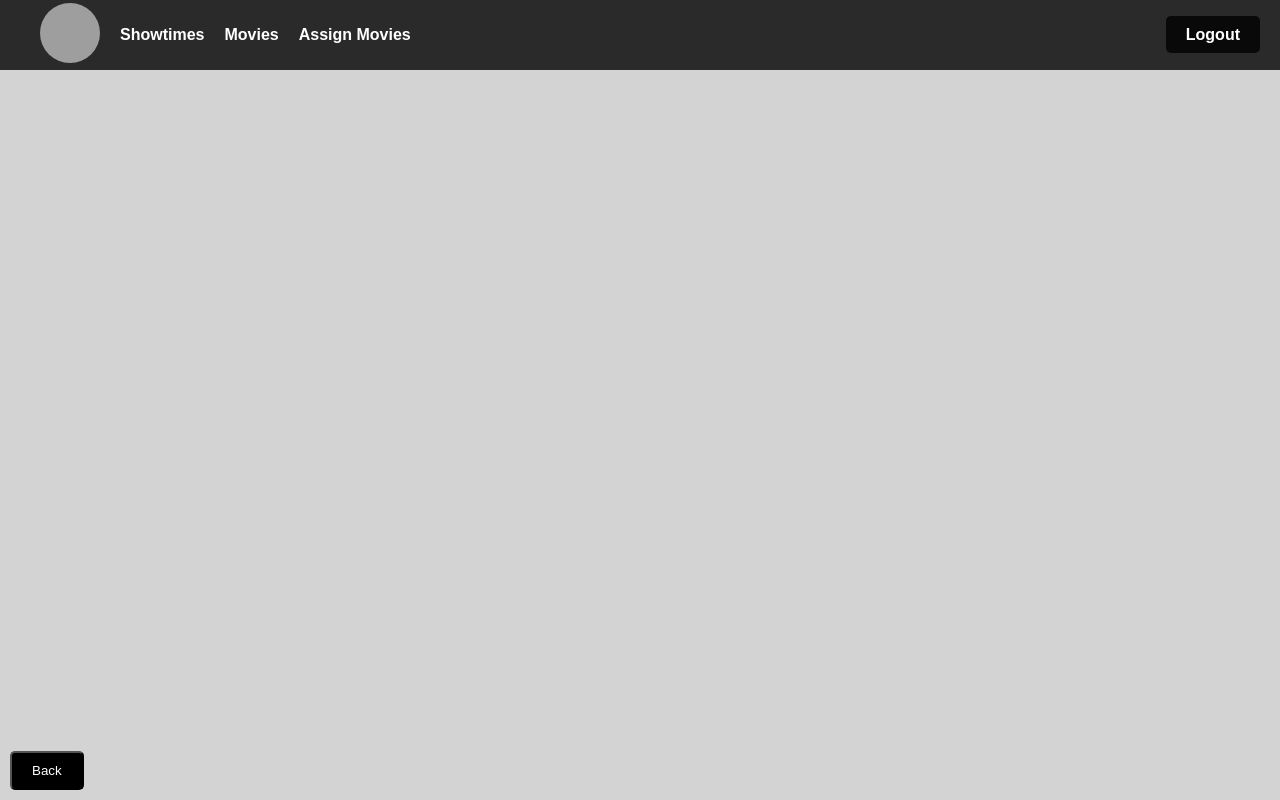
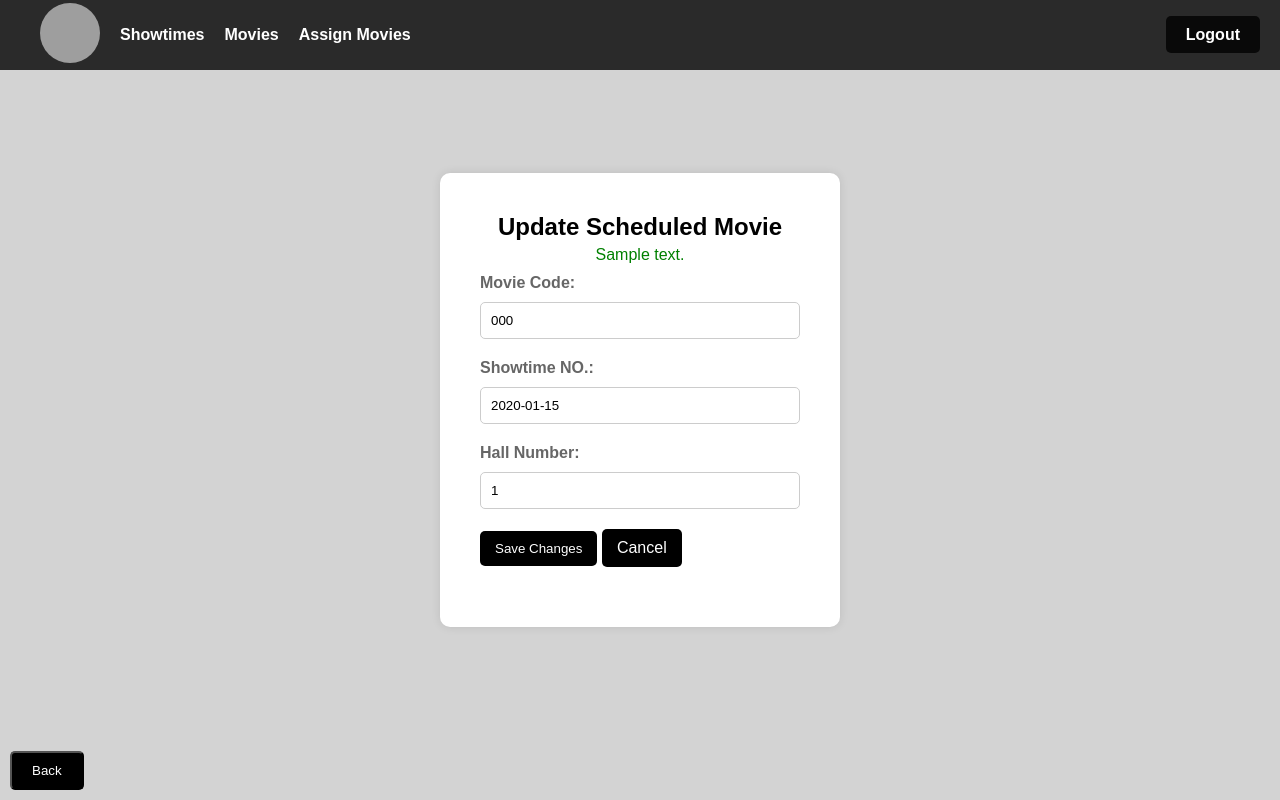
Before and after one commit to alaasaleem/COMP333-Database-Project, a Flask app: template Templates/Operator/Assign Movies/update_scheduled_movie.html in a window 1280 px wide. Run offline with Flask 3, Linux system fonts and the light colour scheme; the template is opened without the code that fills it: most values are stand-ins (such as "Sample title", 1, 10 or a date in 2020); grey boxes are pictures that could not be loaded.

Commit message:
Update update_scheduled_movie.html

```diff
--- a/Templates/Operator/Assign Movies/update_scheduled_movie.html
+++ b/Templates/Operator/Assign Movies/update_scheduled_movie.html
@@ -85,14 +85,16 @@
       text-decoration: none;
     }
 
-    /* Center the card on the page */
+    /* Center the form on the page */
 
-    .card-container {
+    .form-container {
       display: flex;
       justify-content: center;
       align-items: center;
       height: 100vh;
     }
+
+    /* Style the form elements */
 
     .card {
       background-color: #fff;
@@ -100,12 +102,11 @@
       box-shadow: 0 0 10px rgba(0, 0, 0, 0.1);
       padding: 40px;
       width: 400px;
-      margin: auto;
     }
 
-    .card h1 {
+    .card h2 {
       text-align: center;
-      margin-bottom: 10px;
+      margin-bottom: 5px;
       color: #000;
     }
 
@@ -121,7 +122,7 @@
     }
 
     .card input[type="text"],
-    .card input[type="password"] {
+    .card input[type="email"] {
       width: 100%;
       padding: 10px;
       margin-bottom: 20px;
@@ -129,8 +130,8 @@
       border: 1px solid #ccc;
     }
 
-    .card button[type="submit"] {
-      background-color: #000;
+    .card input[type="submit"] {
+      background-color: black;
       color: white;
       padding: 10px 15px;
       border: none;
@@ -139,25 +140,113 @@
       width: 100%;
     }
 
-    .error-message {
-      color: red;
-      margin-top: 10px;
+    .card input[type="submit"]:hover {
+      background-color: #333;
+    }
+
+    .card a.cancel-button {
+      display: inline-block;
+      background-color: black;
+      color: white;
+      padding: 10px 15px;
+      border-radius: 5px;
+      text-decoration: none;
+      margin-right: 10px;
     }
 
     .success-message {
       color: green;
-      margin-top: 10px;
+      margin-bottom: 10px;
+      text-align: center;
     }
 
-    .back-button {
-      position: fixed;
-      bottom: 10px;
-      left: 10px;
+    .error-message {
+      color: red;
+      margin-bottom: 10px;
+    }
+
+    .text {
+      background-color: transparent;
+      padding: 4rem 1rem;
+      text-align: center;
+    }
+
+    .text h2 {
+      color: #000;
+      margin-bottom: 1.5rem;
+      font-size: 40px;
+      text-align: left;
+    }
+
+    .text p {
+      color: hsl(217, 10%, 50.8%);
+      text-align: left;
+    }
+
+    .row {
+      display: flex;
+      flex-wrap: wrap;
+    }
+
+    .search-form {
+      margin-bottom: 20px;
+    }
+
+    .search-form label {
+      display: block;
+      margin-bottom: 10px;
+    }
+
+    .search-form input[type="text"] {
+      width: 300px;
+      padding: 10px;
+      font-size: 16px;
+      margin-right: 10px;
+      border: 1px solid #ccc;
+      color: gray;
+    }
+
+    .search-form button {
+      padding: 10px 20px;
+      font-size: 16px;
       background-color: black;
       color: white;
+      border: none;
+      cursor: pointer;
+    }
+
+    h2 {
+      text-align: center;
+      margin-bottom: 10px;
+    }
+
+    ul {
+      list-style: none;
+      padding: 0;
+      margin: 0;
+      text-align: center;
+    }
+
+    li {
+      margin-bottom: 10px;
+    }
+
+    li button {
       padding: 10px 20px;
+      font-size: 16px;
+      background-color: black;
+      color: white;
+      border: none;
+      cursor: pointer;
+    }
+
+    .save-button {
+      background-color: black;
+      color: white;
+      padding: 10px 15px;
       border-radius: 5px;
-      text-decoration: none;
+      border: none;
+      cursor: pointer;
     }
   </style>
 </head>
@@ -165,7 +254,7 @@
   <div class="menu">
     <div class="leftmenu">
       <a href="{{ url_for('operator') }}">
-        <img src="https://scontent.ftlv11-1.fna.fbcdn.net/v/t39.30808-6/327039226_911448670208477_2572797240868318650_n.jpg?_nc_cat=107&cb_f2e=test&ccb=1-7&_nc_sid=09cbfe&_nc_ohc=5Sl5v1-889sAX-1ALSu&_nc_ht=scontent.ftlv11-1.fna&oh=00_AfDN_umwoFXkv-8rgT3qYrFSWDvHDakKIzcTrNhKtBOtug&oe=649B82AB" alt="Logo">
+        <img src="https://scontent.ftlv11-1.fna.fbcdn.net/v/t39.30808-6/327039226_911448670208477_2572797240868318650_n.jpg?_nc_cat=107&ccb=1-7&_nc_sid=09cbfe&_nc_ohc=dOtWCfobv5IAX-nYn9T&_nc_ht=scontent.ftlv11-1.fna&oh=00_AfByxMch3zzj3R8rzKnaKEmUd-GNhrafcf2sJOLo33U84g&oe=64AB54AB" alt="Logo">
       </a>
       <a href="{{ url_for('schedule_showtimes') }}">Showtimes</a>
       <a href="{{ url_for('manage_movies') }}">Movies</a>
@@ -176,6 +265,37 @@
     </div>
   </div>
 
+  <div class="form-container">
+    <div class="card">
+<form method="POST" action="/update_scheduled_movie">
+  <h2>Update Scheduled Movie</h2>
+  {% if success_message %}
+    <div class="success-message">{{ success_message }}</div>
+  {% endif %}
+  {% if error_message %}
+    <div class="error-message">{{ error_message }}</div>
+  {% endif %}
+  <div class="form-group">
+    <label for="movie_code">Movie Code:</label>
+    <input type="text" id="movie_code" name="movie_code" value="{{ movie_code }}" required>
+  </div>
+  <div class="form-group">
+    <label for="showtime_NO">Showtime NO.:</label>
+    <input type="text" id="showtime_NO" name="showtime_NO" value="{{ showtime_NO }}" required>
+  </div>
+  <div class="form-group">
+    <label for="hall_number">Hall Number:</label>
+    <input type="text" id="hall_number" name="hall_number" value="{{ hall_number }}" required>
+  </div>
+  <div class="form-group">
+    <button type="submit" class="save-button">Save Changes</button>
+    <a href="/update_scheduled_movie" class="cancel-button">Cancel</a>
+  </div>
+</form>
+    </div>
+  </div>
+
   <button onclick="window.location.href='{{ url_for('assign_movie') }}'" class="back-button">Back</button>
+
 </body>
 </html>
```
